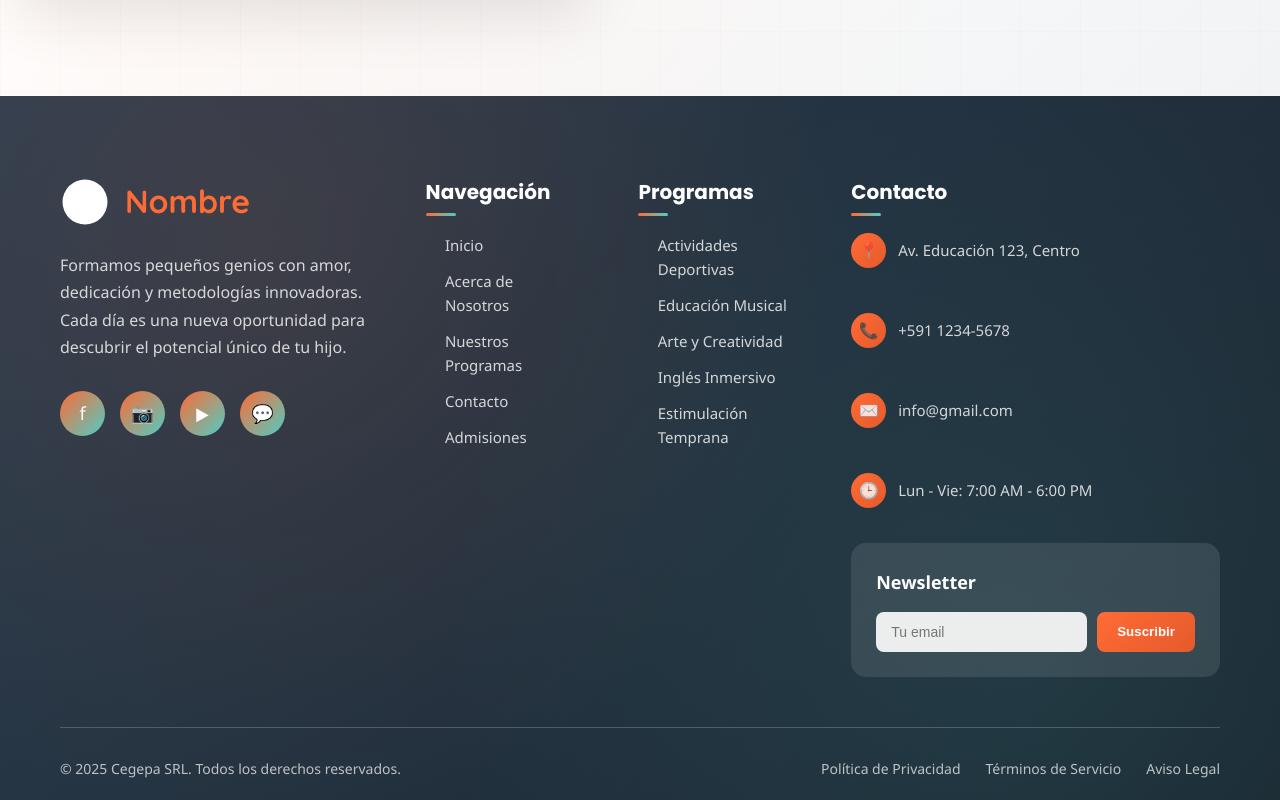
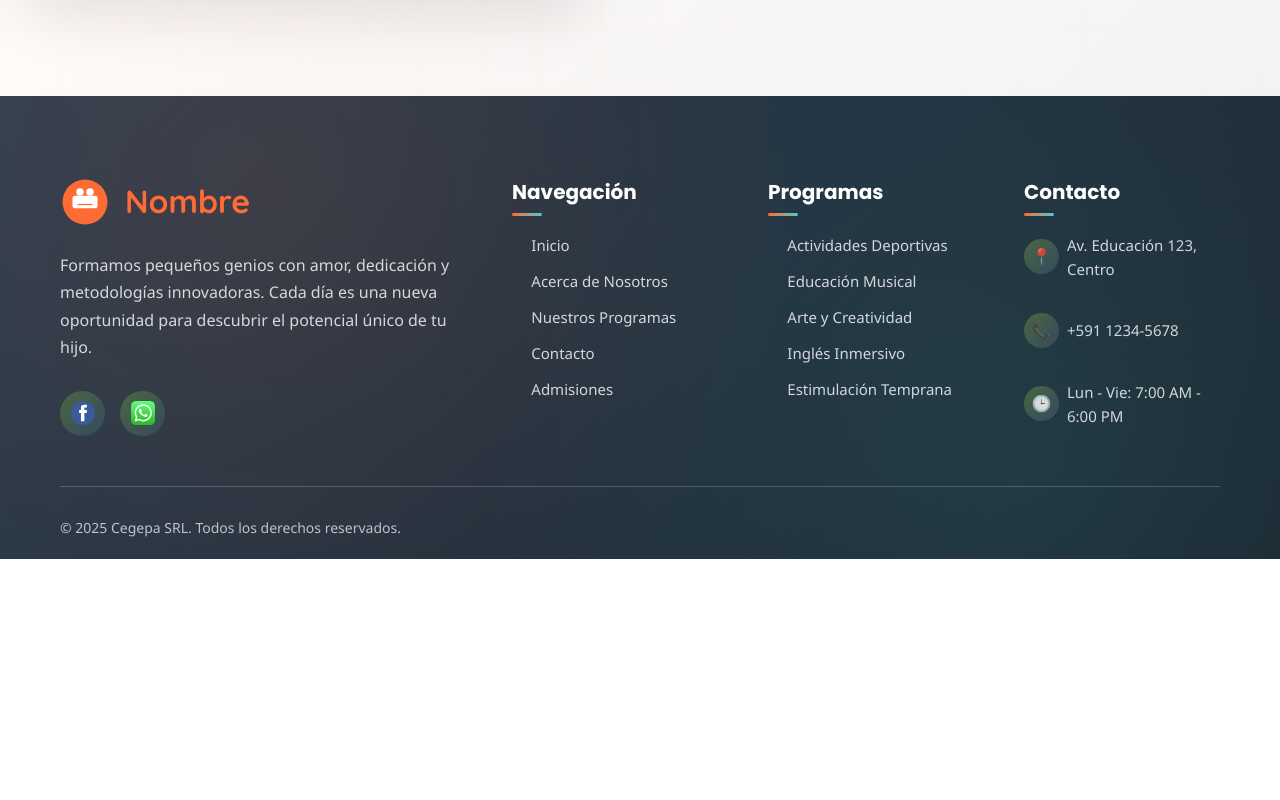
Before and after one commit to FreddyMachaca/Guarderia-System, a React (Create React App) app in the folder frontend-react/: page / in a window 1280 px wide. Shown: the part 7152-7952 px from the top of the page. After the commit the page ends 7711 px from the top, so only its background shows below. Built offline with nearby package versions, Linux system fonts and the light colour scheme; the HTML template or start-up script is replaced by a standard one.

Commit message:
Refactor Footer component styles and add Facebook and WhatsApp icons

```diff
--- a/frontend-react/src/landing/components/Footer.css
+++ b/frontend-react/src/landing/components/Footer.css
@@ -48,7 +48,6 @@
 .footer-logo img {
   width: 50px;
   height: 50px;
-  filter: brightness(0) invert(1);
 }
 
 .footer-logo span {
@@ -73,7 +72,7 @@
 .social-link {
   width: 45px;
   height: 45px;
-  background: linear-gradient(135deg, #FF6B35, #4ECDC4);
+  background: linear-gradient(135deg, #4a6741, #34495e);
   border-radius: 50%;
   display: flex;
   align-items: center;
@@ -84,9 +83,15 @@
   transition: all 0.3s ease;
 }
 
+.social-link img {
+  width: 24px;
+  height: 24px;
+}
+
 .social-link:hover {
   transform: translateY(-3px) scale(1.1);
-  box-shadow: 0 10px 25px rgba(255, 107, 53, 0.3);
+  box-shadow: 0 10px 25px rgba(74, 103, 65, 0.4);
+  background: linear-gradient(135deg, #5a7851, #3e556f);
 }
 
 .footer-section {
@@ -155,66 +160,37 @@
 .contact-info li {
   display: flex;
   align-items: center;
-  gap: 12px;
-  margin-bottom: 15px;
+  gap: 8px;
+  margin-bottom: 2px;
   color: rgba(255, 255, 255, 0.8);
   font-size: 15px;
+  transition: all 0.3s ease;
+  cursor: pointer;
+}
+
+.contact-info li:hover {
+  color: rgba(255, 255, 255, 1);
+  transform: translateX(5px);
 }
 
 .contact-icon {
   width: 35px;
   height: 35px;
-  background: linear-gradient(135deg, #FF6B35, #e55a2b);
+  background: linear-gradient(135deg, #4a6741, #34495e);
   border-radius: 50%;
   display: flex;
   align-items: center;
   justify-content: center;
   font-size: 16px;
   flex-shrink: 0;
+  transition: all 0.3s ease;
+  cursor: pointer;
 }
 
-.newsletter {
-  background: rgba(255, 255, 255, 0.1);
-  padding: 25px;
-  border-radius: 15px;
-  margin-top: 20px;
-}
-
-.newsletter h4 {
-  color: white;
-  font-size: 18px;
-  font-weight: 600;
-  margin-bottom: 15px;
-}
-
-.newsletter-form {
-  display: flex;
-  gap: 10px;
-}
-
-.newsletter-input {
-  flex: 1;
-  padding: 12px 15px;
-  border: none;
-  border-radius: 8px;
-  background: rgba(255, 255, 255, 0.9);
-  font-size: 14px;
-}
-
-.newsletter-btn {
-  background: linear-gradient(135deg, #FF6B35, #e55a2b);
-  color: white;
-  border: none;
-  padding: 12px 20px;
-  border-radius: 8px;
-  font-weight: 600;
-  cursor: pointer;
-  transition: all 0.3s ease;
-}
-
-.newsletter-btn:hover {
-  transform: scale(1.05);
-  box-shadow: 0 5px 15px rgba(255, 107, 53, 0.3);
+.contact-icon:hover {
+  transform: scale(1.1);
+  background: linear-gradient(135deg, #5a7851, #3e556f);
+  box-shadow: 0 5px 15px rgba(74, 103, 65, 0.3);
 }
 
 .footer-bottom {
--- a/frontend-react/src/landing/components/Footer.js
+++ b/frontend-react/src/landing/components/Footer.js
@@ -1,6 +1,8 @@
 import React, { useState } from 'react';
 import './Footer.css';
 import logo from '../../assets/icons/logo.svg';
+import facebookIcon from '../../assets/icons/facebook-icon.svg';
+import whatsappIcon from '../../assets/icons/whatsapp-icon.svg';
 
 const Footer = () => {
   const [email, setEmail] = useState('');
@@ -25,10 +27,12 @@ const Footer = () => {
               Cada día es una nueva oportunidad para descubrir el potencial único de tu hijo.
             </p>
             <div className="social-links">
-              <a href="#" className="social-link" aria-label="Facebook">f</a>
-              <a href="#" className="social-link" aria-label="Instagram">📷</a>
-              <a href="#" className="social-link" aria-label="YouTube">▶</a>
-              <a href="#" className="social-link" aria-label="WhatsApp">💬</a>
+              <a href="#" className="social-link" aria-label="Facebook">
+                <img src={facebookIcon} alt="Facebook" />
+              </a>
+              <a href="#" className="social-link" aria-label="WhatsApp">
+                <img src={whatsappIcon} alt="WhatsApp" />
+              </a>
             </div>
           </div>
 
@@ -66,39 +70,15 @@ const Footer = () => {
                 +591 1234-5678
               </li>
               <li>
-                <div className="contact-icon">✉️</div>
-                info@gmail.com
-              </li>
-              <li>
                 <div className="contact-icon">🕒</div>
                 Lun - Vie: 7:00 AM - 6:00 PM
               </li>
             </ul>
-
-            <div className="newsletter">
-              <h4>Newsletter</h4>
-              <form onSubmit={handleNewsletterSubmit} className="newsletter-form">
-                <input
-                  type="email"
-                  value={email}
-                  onChange={(e) => setEmail(e.target.value)}
-                  placeholder="Tu email"
-                  className="newsletter-input"
-                  required
-                />
-                <button type="submit" className="newsletter-btn">Suscribir</button>
-              </form>
-            </div>
           </div>
         </div>
 
         <div className="footer-bottom">
           <p>&copy; 2025 Cegepa SRL. Todos los derechos reservados.</p>
-          <div className="footer-bottom-links">
-            <a href="#">Política de Privacidad</a>
-            <a href="#">Términos de Servicio</a>
-            <a href="#">Aviso Legal</a>
-          </div>
         </div>
       </div>
     </footer>
```
Also changed, not shown: frontend-react/src/assets/icons/facebook-icon.svg (added).
